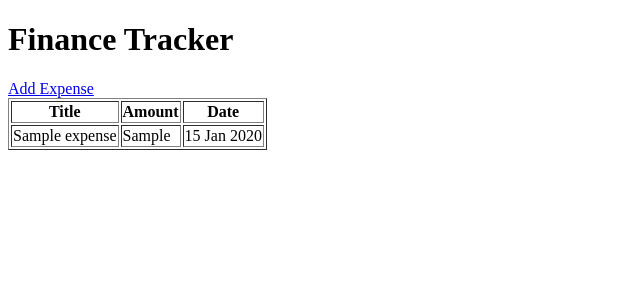
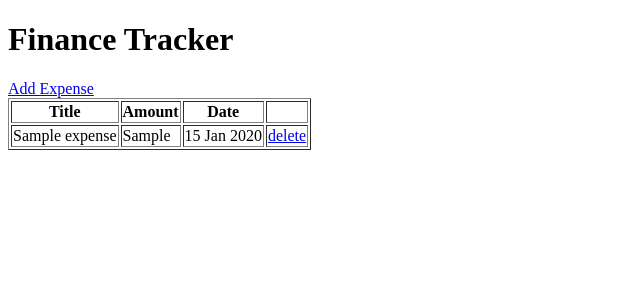
Before and after one commit to soniyakandel/Financetracker_demo, a Flask app: page / in a window 1280 px wide. Shown: the top 300 px of the page, without its empty margins (0-640 px from the left). Run offline with Flask 3, Linux system fonts and the light colour scheme; tables that the repository leaves empty hold one stand-in row (values such as "Sample post").

Commit message:
added delete button for expenses

```diff
--- a/Financetracker_demo/app.py
+++ b/Financetracker_demo/app.py
@@ -36,6 +36,14 @@ def add():
     return render_template("add.html")
 
 
+@app.route("/delete/<int:expense_id>")
+def delete(expense_id):
+    expense = Expense.query.get(expense_id)
+    db.session.delete(expense)
+    db.session.commit()
+    return redirect(url_for("home"))
+
+
 with app.app_context():
     db.create_all()
 
--- a/Financetracker_demo/templates/index.html
+++ b/Financetracker_demo/templates/index.html
@@ -11,12 +11,14 @@
             <th>Title</th>
             <th>Amount</th>
             <th>Date</th>
+            <th></th>
         </tr>
         {% for expense in expenses %}
         <tr>
             <td>{{ expense.title }}</td>
             <td>{{ expense.amount }}</td>
             <td>{{ expense.date.strftime("%d %b %Y") }}</td>
+            <td><a href="/delete/{{ expense.id }}">delete</a></td>
         </tr>
         {% endfor %}
     </table>
```
